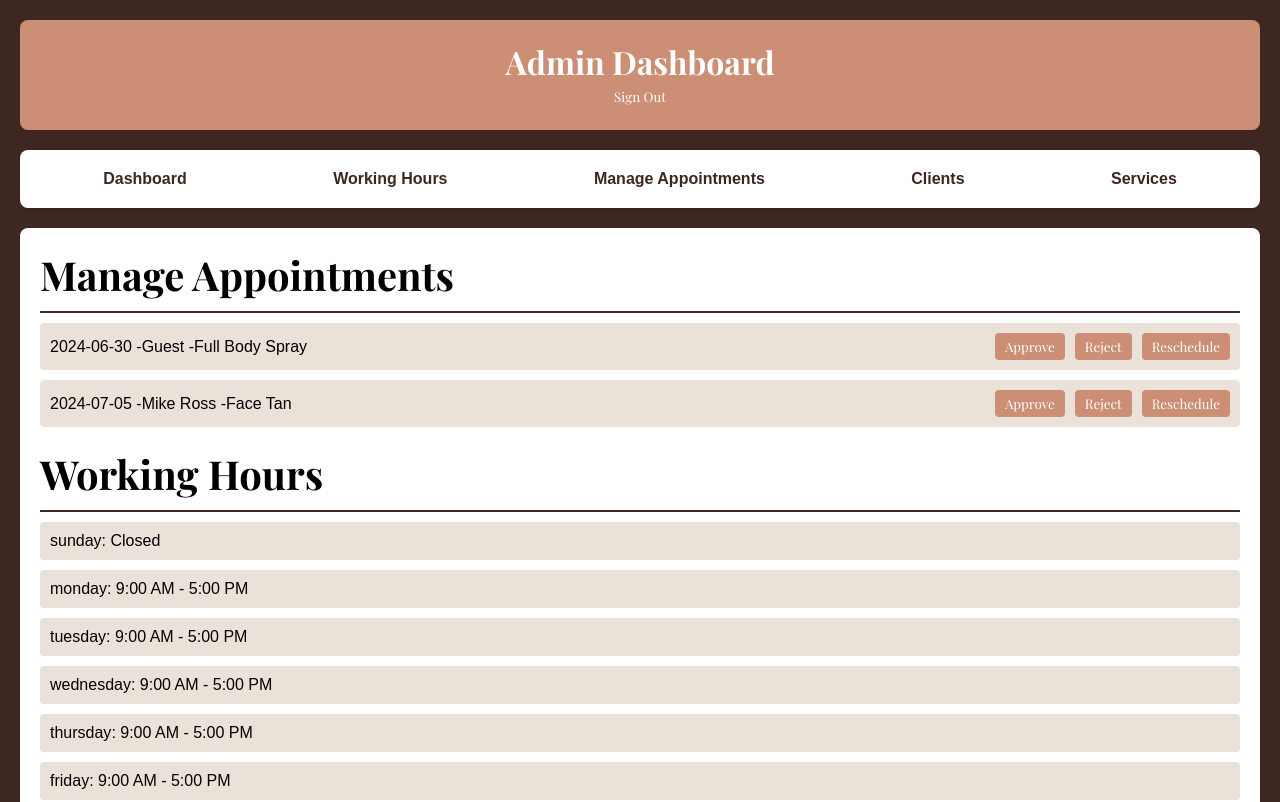
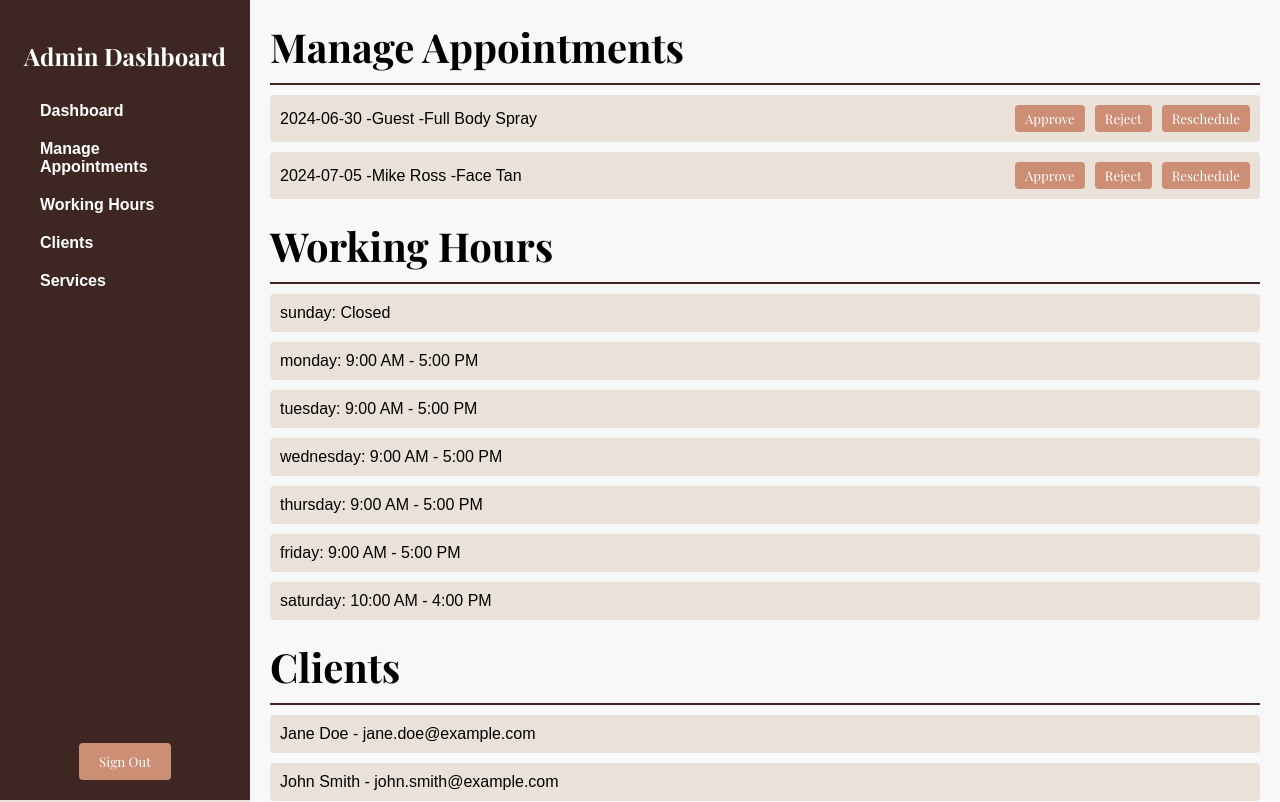
Before and after one commit to grantrisk/coastal-glo-mobile, a Next.js app: page /admin in a window 1280 px wide. Shown: the top 802 px of the page. Built offline with nearby package versions, Linux system fonts and the light colour scheme; no server answers; sample sign-in values are in the browser's storage.

Commit message:
feat: left side nav bar

```diff
--- a/app/(admin)/layout.tsx
+++ b/app/(admin)/layout.tsx
@@ -45,23 +45,17 @@ export default function AdminLayout({
   return user ? (
     <>
       <main className={styles.dashboardMain}>
-        <section className={styles.dashboardHeader}>
+        <nav className={styles.dashboardNav}>
           <h1 className={styles.dashboardTitle}>Admin Dashboard</h1>
-          <button onClick={handleSignOut} className={styles.button}>
-            Sign Out
-          </button>
-        </section>
-
-        <nav className={styles.dashboardNav}>
           <ul>
             <Link href={"/admin"} prefetch>
               <li>Dashboard</li>
             </Link>
+            <Link href={"/admin/appointments"} prefetch>
+              <li>Manage Appointments</li>
+            </Link>
             <Link href={"/admin/workinghours"} prefetch>
               <li>Working Hours</li>
-            </Link>
-            <Link href={"/admin/appointments"} prefetch>
-              <li>Manage Appointments</li>
             </Link>
             <Link href={"/admin/clients"} prefetch>
               <li>Clients</li>
@@ -70,6 +64,9 @@ export default function AdminLayout({
               <li>Services</li>
             </Link>
           </ul>
+          <button onClick={handleSignOut} className={styles.button}>
+            Sign Out
+          </button>
         </nav>
         <section className={styles.dashboardContent}>{children}</section>
       </main>
--- a/styles/AdminDashboard.module.css
+++ b/styles/AdminDashboard.module.css
@@ -1,55 +1,56 @@
 .dashboardMain {
+  display: flex;
   min-height: 100vh;
   font-family: Arial, sans-serif;
-  padding: 20px;
-  background-color: var(--dark-espresso);
 }
 
-.dashboardHeader {
-  background-color: var(--color-tertiary);
+.dashboardNav {
+  width: 250px;
+  background-color: var(--dark-espresso);
+  color: white;
+  display: flex;
+  flex-direction: column;
+  align-items: center;
   padding: 20px;
-  color: white;
-  text-align: center;
-  border-radius: 8px;
+  height: 100vh;
+  position: fixed;
 }
 
 .dashboardTitle {
-  margin: 0;
-  font-size: 2em;
-}
-
-.dashboardNav {
   margin: 20px 0;
-  background-color: white;
-  padding: 10px;
-  border-radius: 8px;
-  box-shadow: 0 2px 4px rgba(0, 0, 0, 0.1);
+  font-size: 1.5em;
 }
 
 .dashboardNav ul {
   list-style: none;
   padding: 0;
-  display: flex;
-  justify-content: space-around;
+  width: 100%;
 }
 
 .dashboardNav li {
-  cursor: pointer;
   padding: 10px 20px;
   font-weight: bold;
-  color: var(--dark-espresso);
+  color: white;
+  cursor: pointer;
+  text-align: left;
 }
 
 .dashboardNav li:hover {
   background-color: var(--color-secondary);
+  color: var(--dark-espresso);
   border-radius: 4px;
 }
 
+.dashboardNav button {
+  padding: 10px 20px;
+  margin-top: auto;
+}
+
 .dashboardContent {
-  background-color: white;
+  margin-left: 250px; /* To account for the fixed nav */
+  flex-grow: 1;
   padding: 20px;
-  border-radius: 8px;
-  box-shadow: 0 2px 4px rgba(0, 0, 0, 0.1);
+  background-color: #f8f8f8;
 }
 
 .section {
```
